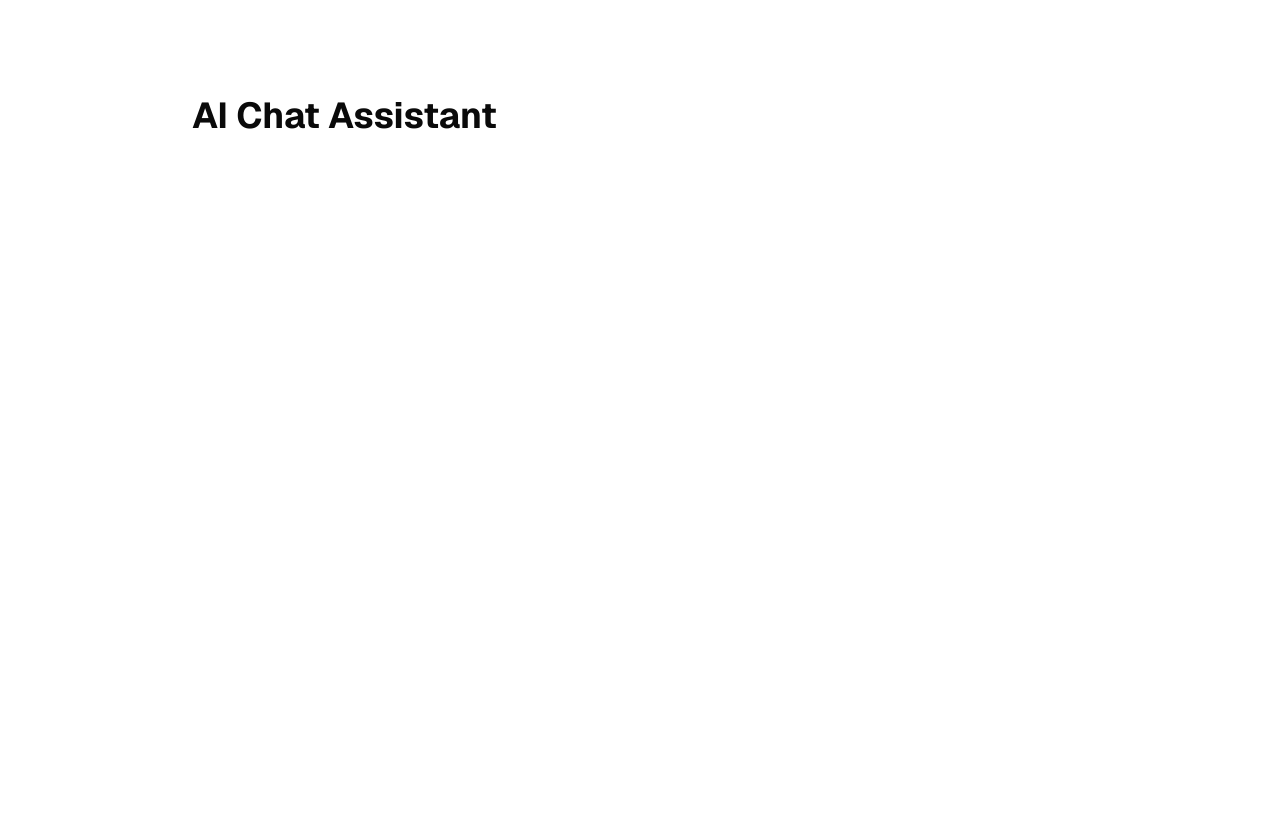
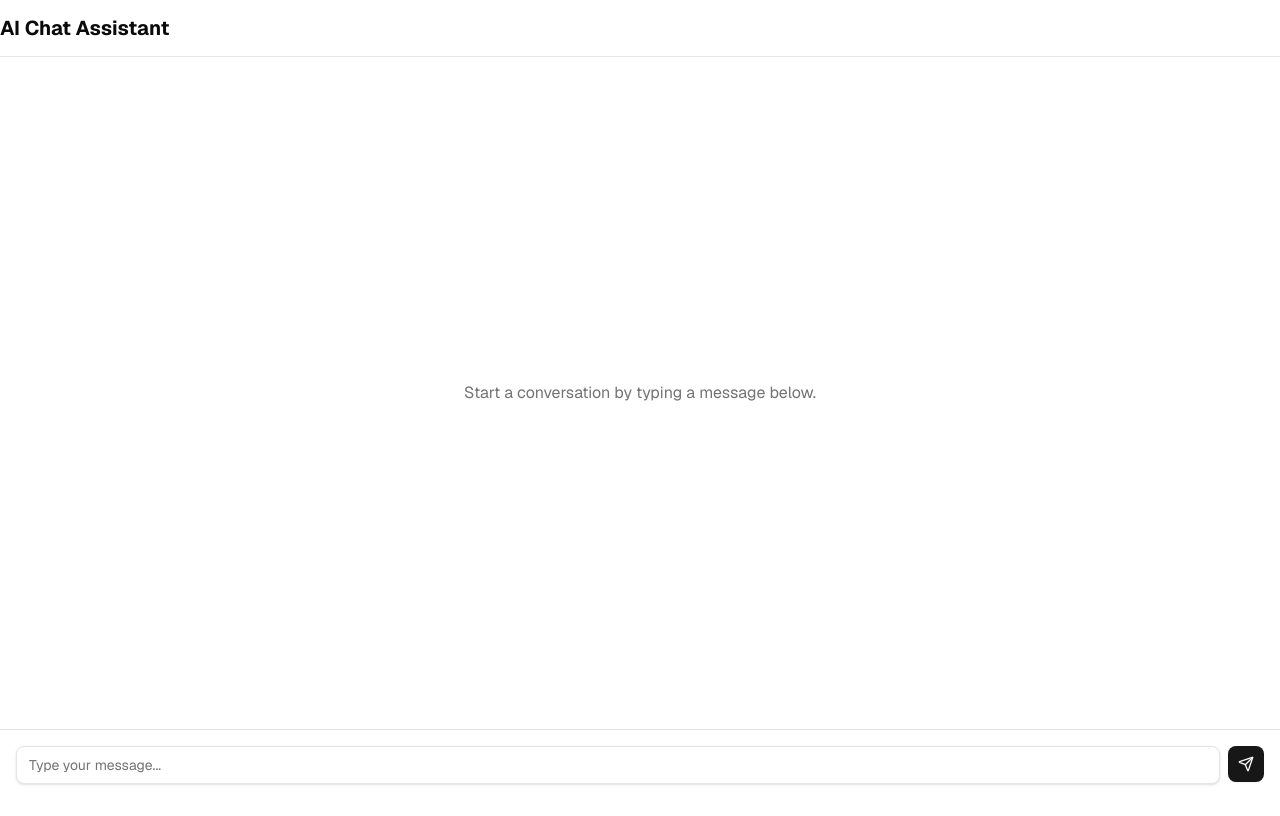
Before and after one commit to mandula-abhilash/chatbot-with-memory-1, a Next.js app in the folder frontend/: page / in a window 1280 px wide. Built offline with nearby package versions, Linux system fonts and the light colour scheme.

Commit message:
add chat interface

```diff
--- a/frontend/src/app/layout.js
+++ b/frontend/src/app/layout.js
@@ -10,10 +10,12 @@ export const metadata = {
   description: "An intelligent chat assistant powered by AI",
 };
 
-export default function RootLayout({ children }) {
+const RootLayout = ({ children }) => {
   return (
     <html lang="en">
       <body className={geist.className}>{children}</body>
     </html>
   );
-}
+};
+
+export default RootLayout;
--- a/frontend/src/app/page.js
+++ b/frontend/src/app/page.js
@@ -1,10 +1,69 @@
-export default function Home() {
+"use client";
+
+import { useState } from "react";
+import { ChatMessage } from "@/components/chat/ChatMessage";
+import { ChatInput } from "@/components/chat/ChatInput";
+
+const Home = () => {
+  const [messages, setMessages] = useState([]);
+
+  const handleSendMessage = async (message) => {
+    // Add user message immediately
+    setMessages((prev) => [...prev, { text: message, isUser: true }]);
+
+    try {
+      const response = await fetch("http://localhost:5000/api/chat", {
+        method: "POST",
+        headers: {
+          "Content-Type": "application/json",
+        },
+        body: JSON.stringify({ message }),
+      });
+
+      const data = await response.json();
+
+      // Add AI response
+      setMessages((prev) => [...prev, { text: data.response, isUser: false }]);
+    } catch (error) {
+      console.error("Error sending message:", error);
+      // Add error message
+      setMessages((prev) => [
+        ...prev,
+        {
+          text: "Sorry, there was an error processing your message.",
+          isUser: false,
+        },
+      ]);
+    }
+  };
+
   return (
-    <div className="flex min-h-screen flex-col items-center justify-between p-24">
-      <div className="w-full max-w-4xl">
-        <h1 className="text-4xl font-bold mb-8">AI Chat Assistant</h1>
-        {/* Chat interface will go here */}
-      </div>
+    <div className="flex min-h-screen flex-col">
+      <header className="sticky top-0 z-50 w-full border-b bg-background/95 backdrop-blur supports-[backdrop-filter]:bg-background/60">
+        <div className="container flex h-14 items-center">
+          <h1 className="text-xl font-bold">AI Chat Assistant</h1>
+        </div>
+      </header>
+
+      <main className="flex-1 container flex flex-col gap-4">
+        <div className="flex-1 space-y-4 p-4">
+          {messages.length === 0 ? (
+            <div className="flex h-[calc(100vh-10rem)] items-center justify-center text-muted-foreground">
+              Start a conversation by typing a message below.
+            </div>
+          ) : (
+            messages.map((msg, index) => (
+              <ChatMessage key={index} message={msg.text} isUser={msg.isUser} />
+            ))
+          )}
+        </div>
+
+        <div className="sticky bottom-0 border-t bg-background p-4">
+          <ChatInput onSendMessage={handleSendMessage} />
+        </div>
+      </main>
     </div>
   );
-}
+};
+
+export default Home;
--- /dev/null
+++ b/frontend/src/components/chat/ChatInput.jsx
@@ -0,0 +1,31 @@
+import { useState } from "react";
+import { Send } from "lucide-react";
+import { Button } from "@/components/ui/button";
+
+export const ChatInput = ({ onSendMessage }) => {
+  const [message, setMessage] = useState("");
+
+  const handleSubmit = (e) => {
+    e.preventDefault();
+    if (message.trim()) {
+      onSendMessage(message);
+      setMessage("");
+    }
+  };
+
+  return (
+    <form onSubmit={handleSubmit} className="flex gap-2">
+      <input
+        type="text"
+        value={message}
+        onChange={(e) => setMessage(e.target.value)}
+        placeholder="Type your message..."
+        className="flex-1 min-w-0 rounded-md border border-input bg-background px-3 py-2 text-sm shadow-sm placeholder:text-muted-foreground focus-visible:outline-none focus-visible:ring-1 focus-visible:ring-ring"
+      />
+      <Button type="submit" size="icon">
+        <Send className="h-4 w-4" />
+        <span className="sr-only">Send message</span>
+      </Button>
+    </form>
+  );
+};
--- /dev/null
+++ b/frontend/src/components/chat/ChatMessage.jsx
@@ -0,0 +1,30 @@
+import { User, Bot } from "lucide-react";
+
+export const ChatMessage = ({ message, isUser }) => {
+  return (
+    <div
+      className={`flex items-start gap-4 ${isUser ? "flex-row-reverse" : ""}`}
+    >
+      <div
+        className={`flex h-8 w-8 shrink-0 select-none items-center justify-center rounded-md border ${
+          isUser ? "bg-primary text-primary-foreground" : "bg-muted"
+        }`}
+      >
+        {isUser ? <User className="h-4 w-4" /> : <Bot className="h-4 w-4" />}
+      </div>
+      <div
+        className={`flex-1 space-y-2 overflow-hidden ${
+          isUser ? "text-right" : ""
+        }`}
+      >
+        <div
+          className={`inline-block rounded-lg px-4 py-2 text-sm ${
+            isUser ? "bg-primary text-primary-foreground" : "bg-muted"
+          }`}
+        >
+          {message}
+        </div>
+      </div>
+    </div>
+  );
+};
```
